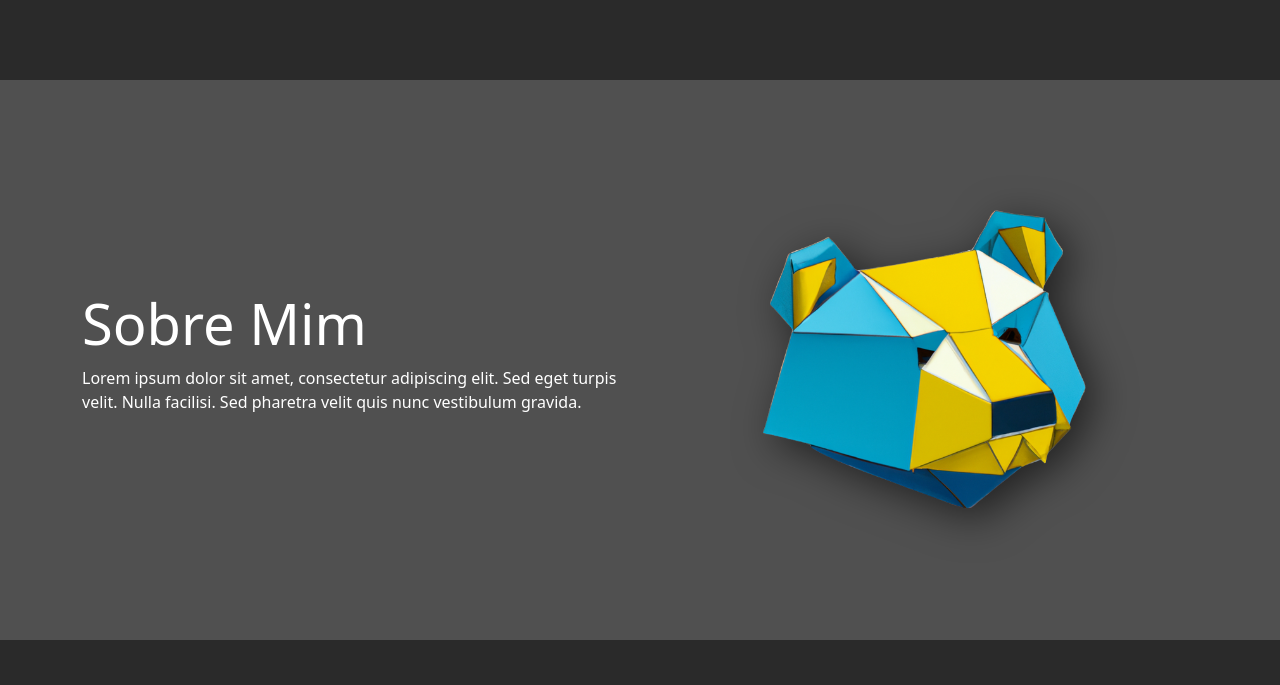
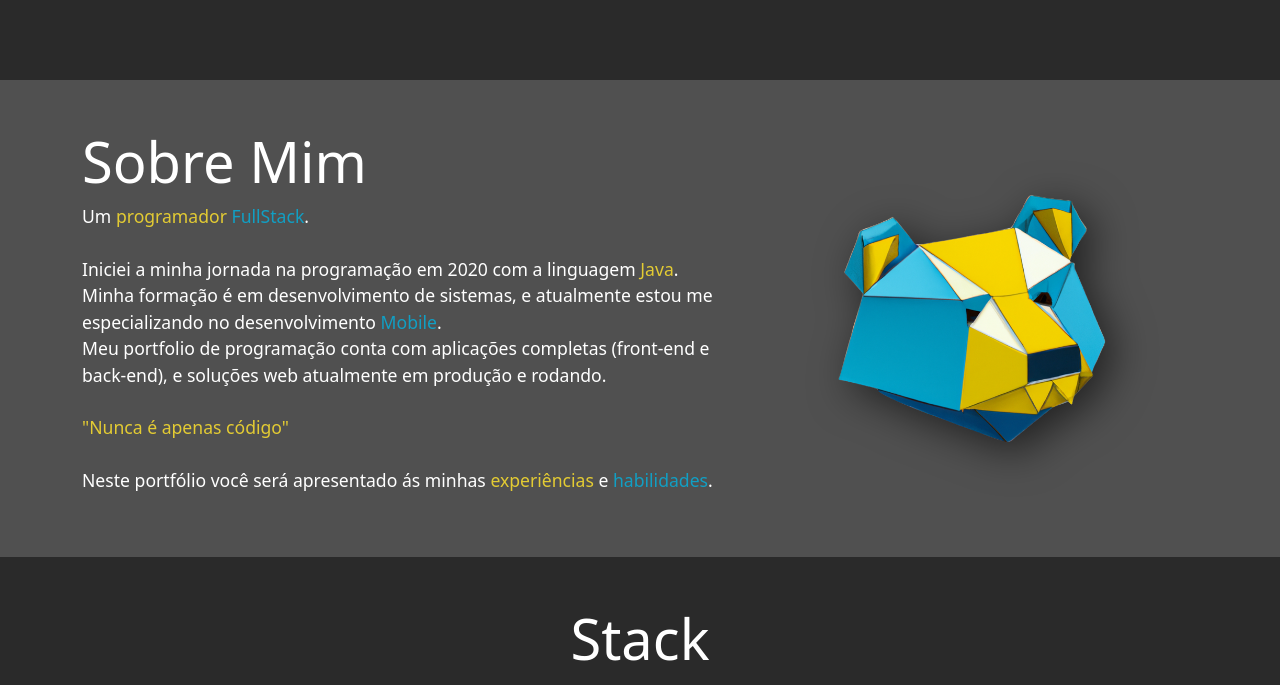
Before and after one commit to Bryanlamanna/MackPort, a plain HTML site: page index.html in a window 1280 px wide. Shown: the part 720-1405 px from the top of the page. Drawn offline with nearby package versions, Linux system fonts and the light colour scheme.

Commit message:
update html content

```diff
--- a/index.html
+++ b/index.html
@@ -55,12 +55,22 @@
         <section id="sobre" class="py-5 bg-2 d-flex align-items-center">
             <div class="container">
                 <div class="row d-flex align-items-center" style="justify-content: space-around;">
-                    <div class="col-lg-6">
+                    <div class="col-lg-7">
                         <h2 class="display-4">Sobre Mim</h2>
-                        <p>Lorem ipsum dolor sit amet, consectetur adipiscing elit. Sed eget turpis velit. Nulla facilisi. Sed
-                            pharetra velit quis nunc vestibulum gravida.</p>
+                        <p style="font-size: 1.1em;">
+                            Um <span style="color: #e3cb33;">programador</span> <span style="color: #119fc4;">FullStack</span>. <br><br>
+                            Iniciei a minha jornada na programação em 2020 com a linguagem <span style="color: #e3cb33;">Java</span>.<br>
+                            Minha formação é em desenvolvimento de sistemas, e atualmente estou me especializando no desenvolvimento <span style="color: #119fc4;">Mobile</span>.
+                            <br>
+                            Meu portfolio de programação conta com aplicações completas (front-end e back-end), e soluções web atualmente em produção e rodando.<br>
+                            <br>
+                            <span style="color: #e3cb33;">"Nunca é apenas código"</span>  <br>
+                            <br>
+                            Neste portfólio você será apresentado ás minhas <span style="color: #e3cb33;">experiências</span> e <span style="color: #119fc4;">habilidades</span>.
+                        </p>
+
                     </div>
-                    <div class="col-lg-6 d-flex align-items-center justify-content-center">
+                    <div class="col-lg-5 d-flex align-items-center justify-content-center">
                         <!-- Aqui você pode adicionar uma imagem -->
                         <img src="assets/nano.png" alt="Sobre mim" class="imagem">
                     </div>
--- a/style.css
+++ b/style.css
@@ -78,6 +78,9 @@ header {
     color: rgb(42, 92, 255);
 }
 
+#sobre {
+    height: auto;
+}
 
 .imagem {
     width: 60%;
```
